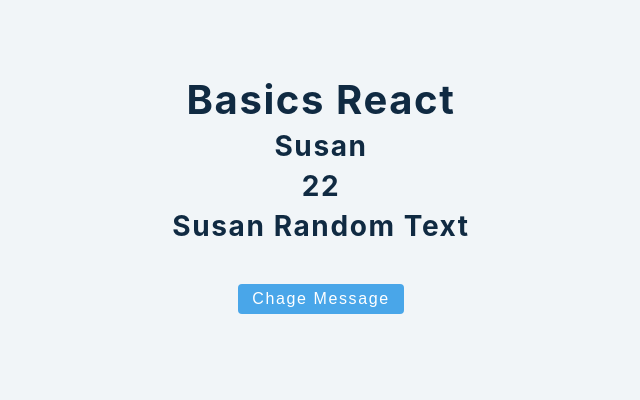
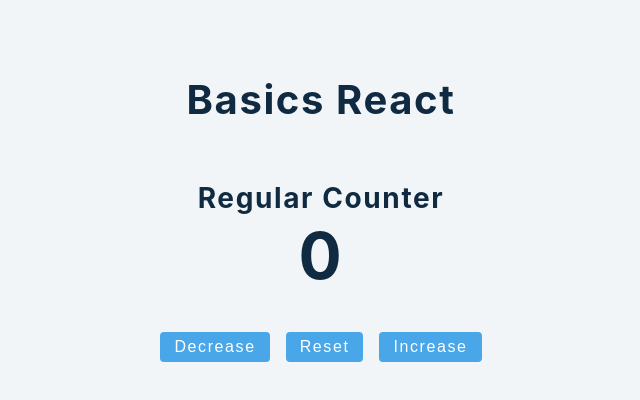
Before and after one commit to viktishchenko/rehearsal, a React (Create React App) app in the folder basics/: page / in a window 1280 px wide. Shown: the top 400 px of the page, without its empty margins (319-959 px from the left). Built offline with nearby package versions, Linux system fonts and the light colour scheme.

Commit message:
feat: 5 tutor useState basics counter

```diff
--- a/basics/src/App.js
+++ b/basics/src/App.js
@@ -1,4 +1,4 @@
-import Second from "./tutorial/1-useState/4-useState-object";
+import Second from "./tutorial/1-useState/5-useState-counter";
 
 function App() {
   return (
--- a/basics/src/tutorial/1-useState/5-useState-counter.js
+++ b/basics/src/tutorial/1-useState/5-useState-counter.js
@@ -1,7 +1,38 @@
 import React from "react";
 
 const UseStateCounter = () => {
-  return <div>UseStateCounter</div>;
+  const [value, setValue] = React.useState(0);
+
+  const reset = () => {
+    setValue(0);
+  };
+  return (
+    <>
+      <section style={{ margin: "4rem 0" }}>
+        <h3>regular counter</h3>
+        <h1>{value}</h1>
+        <button
+          className="btn"
+          onClick={() => {
+            setValue(value - 1);
+          }}
+        >
+          decrease
+        </button>
+        <button className="btn" onClick={reset}>
+          reset
+        </button>
+        <button
+          className="btn"
+          onClick={() => {
+            setValue(value + 1);
+          }}
+        >
+          increase
+        </button>
+      </section>
+    </>
+  );
 };
 
 export default UseStateCounter;
```
Also changed, not shown: basics/src/assets/counter-basics.png (added).
